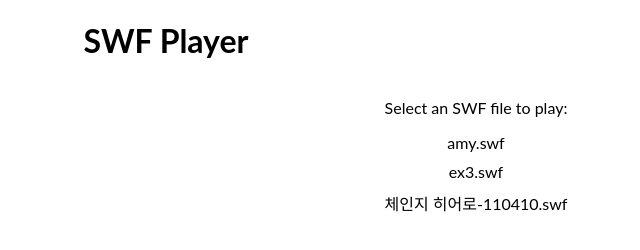
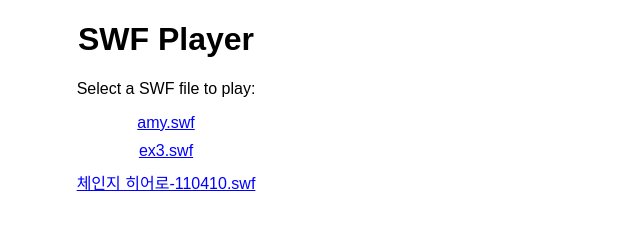
Before and after one commit to JeongSho/JeongSho.github.io, a website: page ruffle/index.html in a window 1280 px wide. Shown: the whole page, without its empty margins (474-1114 px from the left). Drawn offline with Linux system fonts and the light colour scheme.

Commit message:
Add files via upload

```diff
--- a/ruffle/index.html
+++ b/ruffle/index.html
@@ -1,90 +1,75 @@
 <!DOCTYPE html>
-<html>
+<html lang="en">
 <head>
-    <meta charset="utf-8" />
-    <meta name="viewport" content="width=device-width, initial-scale=1" />
-    <title>SWF Loader</title>
-    <link rel="stylesheet" href="css/lato.css">
-    <link rel="stylesheet" href="css/common.css">
-    <link rel="stylesheet" href="css/player.css">
-    <link rel="icon" href="images/icon32.png" sizes="32x32">
-    <link rel="icon" href="images/icon64.png" sizes="64x64">
-    <link rel="icon" href="images/icon180.png" sizes="180x180">
+    <meta charset="UTF-8">
+    <meta name="viewport" content="width=device-width, initial-scale=1.0">
+    <title>SWF Player</title>
     <style>
         body {
-            font-family: 'Lato', sans-serif;
+            font-family: Arial, sans-serif;
             text-align: center;
+            margin: 0;
+            padding: 0;
         }
-        ul {
+        #swf-list {
             list-style: none;
             padding: 0;
         }
-        li {
+        #swf-list li {
             margin: 10px 0;
             cursor: pointer;
-        }
-        li:hover {
+            color: blue;
             text-decoration: underline;
         }
-        .container {
-            display: flex;
-            justify-content: center;
-            align-items: flex-start;
+        #swf-player {
             margin-top: 20px;
-        }
-        #swf-player {
-            margin-right: 20px;
         }
     </style>
 </head>
 <body>
     <h1>SWF Player</h1>
-    <div class="container">
-        <div id="swf-player" style="width: 600px; height: 800px;"></div>
-        <div>
-            <p>Select an SWF file to play:</p>
-            <ul id="swf-list"></ul>
-        </div>
-    </div>
+    <p>Select a SWF file to play:</p>
+    <ul id="swf-list"></ul>
+    <div id="swf-player"></div>
 
-    <script src="https://jeongsho.github.io/ruffle/ruffle.js"></script>
     <script>
-        // JSON 파일 경로
-        const swfListJson = "https://jeongsho.github.io/ruffle/swf_list.json";
-        const swfFolder = "https://jeongsho.github.io/ruffle/swf_file";
+        const swfListJson = "swf_list.json";
+        const swfFolder = "swf_file";
 
-        // Fetch SWF file list from JSON
-        async function fetchSwfList() {
+        async function loadSwfList() {
             try {
                 const response = await fetch(swfListJson);
                 if (!response.ok) throw new Error("Failed to load SWF list.");
                 const data = await response.json();
 
-                displaySwfList(data.files);
+                populateSwfList(data.files);
             } catch (error) {
                 console.error("Error fetching SWF list:", error);
             }
         }
 
-        // Display SWF file list
-        function displaySwfList(swfFiles) {
+        function populateSwfList(files) {
             const swfList = document.getElementById("swf-list");
-            swfFiles.forEach(file => {
+            files.forEach(file => {
                 const listItem = document.createElement("li");
-                listItem.textContent = file;
-                listItem.onclick = () => playSwf(file);
+                listItem.textContent = file.name;
+                listItem.addEventListener("click", () => playSwf(file));
                 swfList.appendChild(listItem);
             });
         }
 
-        // Play selected SWF file
         function playSwf(file) {
             const playerContainer = document.getElementById("swf-player");
-            playerContainer.innerHTML = `<embed src="${swfFolder}/${file}" width="600" height="800"></embed>`;
+            playerContainer.innerHTML = `
+                <embed
+                    src="${swfFolder}/${file.name}"
+                    width="${file.width}"
+                    height="${file.height}">
+                </embed>
+            `;
         }
 
-        // Initialize SWF list
-        fetchSwfList();
+        loadSwfList();
     </script>
 </body>
 </html>
--- a/ruffle/swf_list.json
+++ b/ruffle/swf_list.json
@@ -1,7 +1,8 @@
-{
+
+  {
     "files": [
-      "amy.swf",
-      "ex3.swf",
-      "체인지 히어로-110410.swf"
+      { "name": "amy.swf", "width": 600, "height": 800 },
+      { "name": "ex3.swf", "width": 800, "height": 600 },
+      { "name": "체인지 히어로-110410.swf", "width": 800, "height": 600 }
     ]
   }
```
